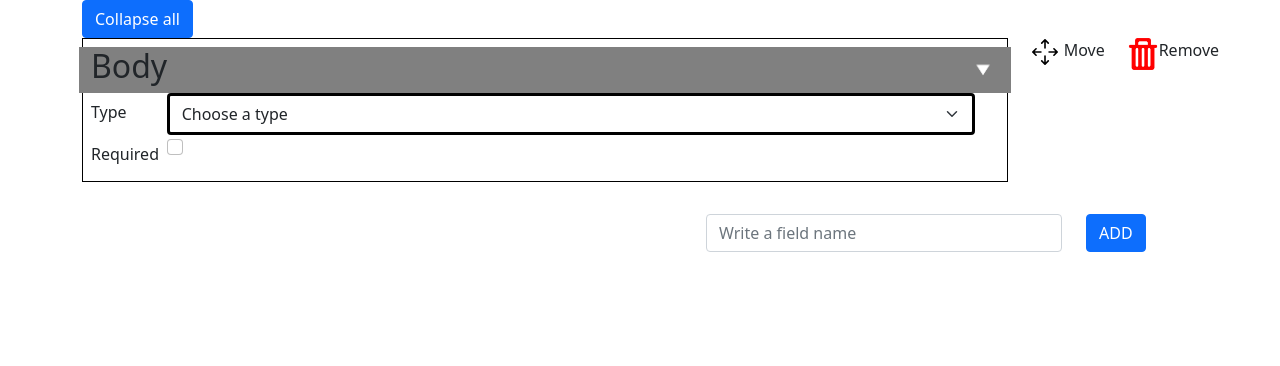
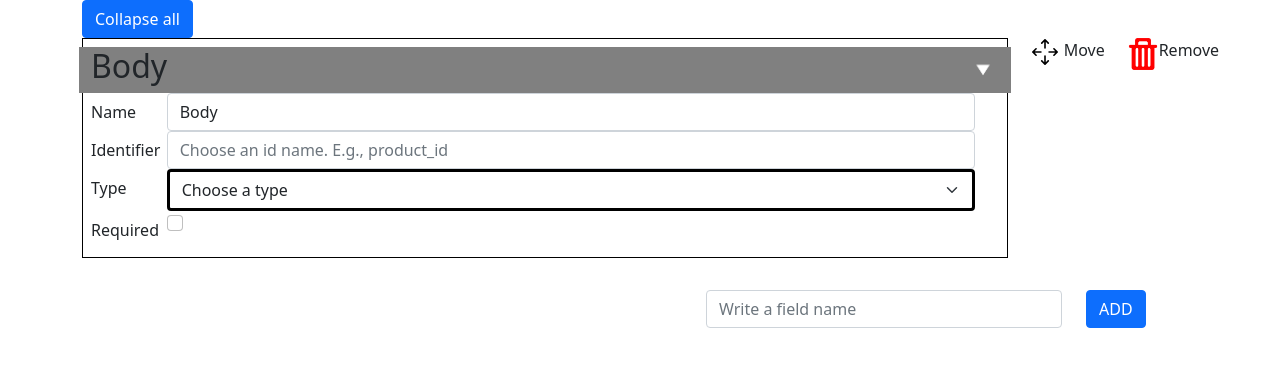
Before and after one commit to digimakergo/contenttype-designer, a React (Create React App) app in the folder client/: page / in a window 1280 px wide. Shown: the top 366 px of the page. Built offline with nearby package versions, Linux system fonts and the light colour scheme.

Commit message:
Added new fields ( name, identifier)

```diff
--- a/client/src/components/Field.tsx
+++ b/client/src/components/Field.tsx
@@ -135,7 +135,34 @@ const Field = (props:any) => {
 
     return (
         <>
-            <Row className='justify-content-start'>
+        <Row className='justify-content-start'>
+        <Col xs md lg="1">
+            <Form.Label style={{textAlign:"left"}} column sm="2" >
+                Name
+            </Form.Label>
+        </Col>
+        <Col >
+            <Form.Control type = "text" defaultValue={props.field.name} onChange={(e:any) => {
+            props.field.name = e.target.value;
+            }}/>
+        </Col>
+</Row>
+        <Row className='justify-content-start'>
+                <Col xs md lg="1">
+                    <Form.Label style={{textAlign:"left"}} column sm="2" >
+                        Identifier
+                    </Form.Label>
+                </Col>
+                <Col >
+                    <Form.Control type = "text"  placeholder="Choose an id name. E.g., product_id" onChange={(e:any) => {
+
+                     props.field.identifier = e.target.value;
+
+                    }}/>
+                </Col>
+        </Row>
+
+   <Row className='justify-content-start'>
                 <Col xs md lg="1">
                     <Form.Label style={{textAlign:"left"}} column sm="2" >
                         Type
```
